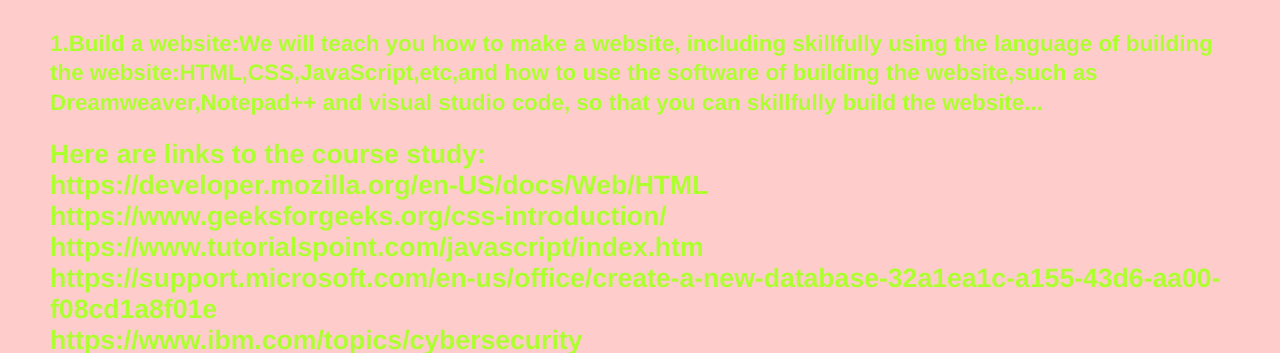
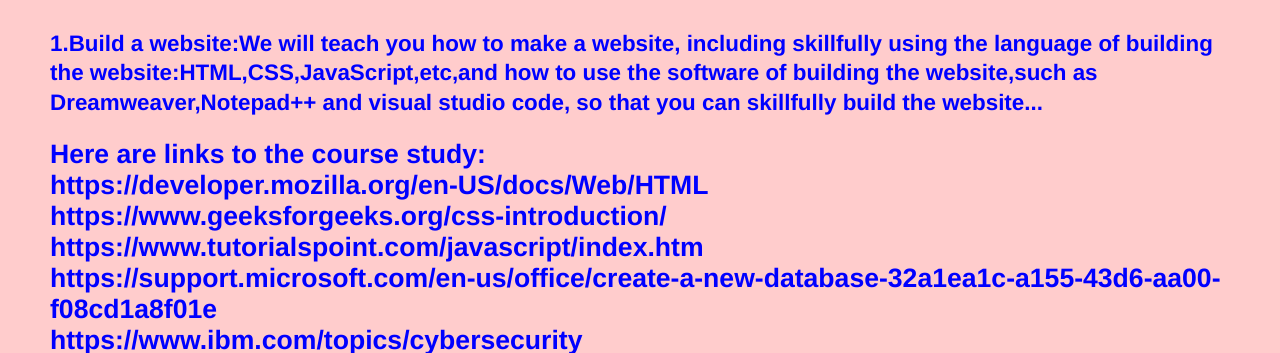
Before and after one commit to Gethin111/Super-super-training, a plain HTML site: page course details.html in a window 1280 px wide. Shown: the part 390-743 px from the top of the page. Drawn offline with Linux system fonts and the light colour scheme.

Commit message:
Update styles.css

```diff
--- a/styles.css
+++ b/styles.css
@@ -114,14 +114,14 @@
 width: 100%;
 }
 p {
-color:greenyellow;
+color:blue;
 line-height: 1.3em;
 text-align: left;
 width: 100%;
 font-size: 1.6em
 }
 p2{
-color: greenyellow;
+color: blue;
 text-align: left;
   font-size: 1.9em;
 }
```
